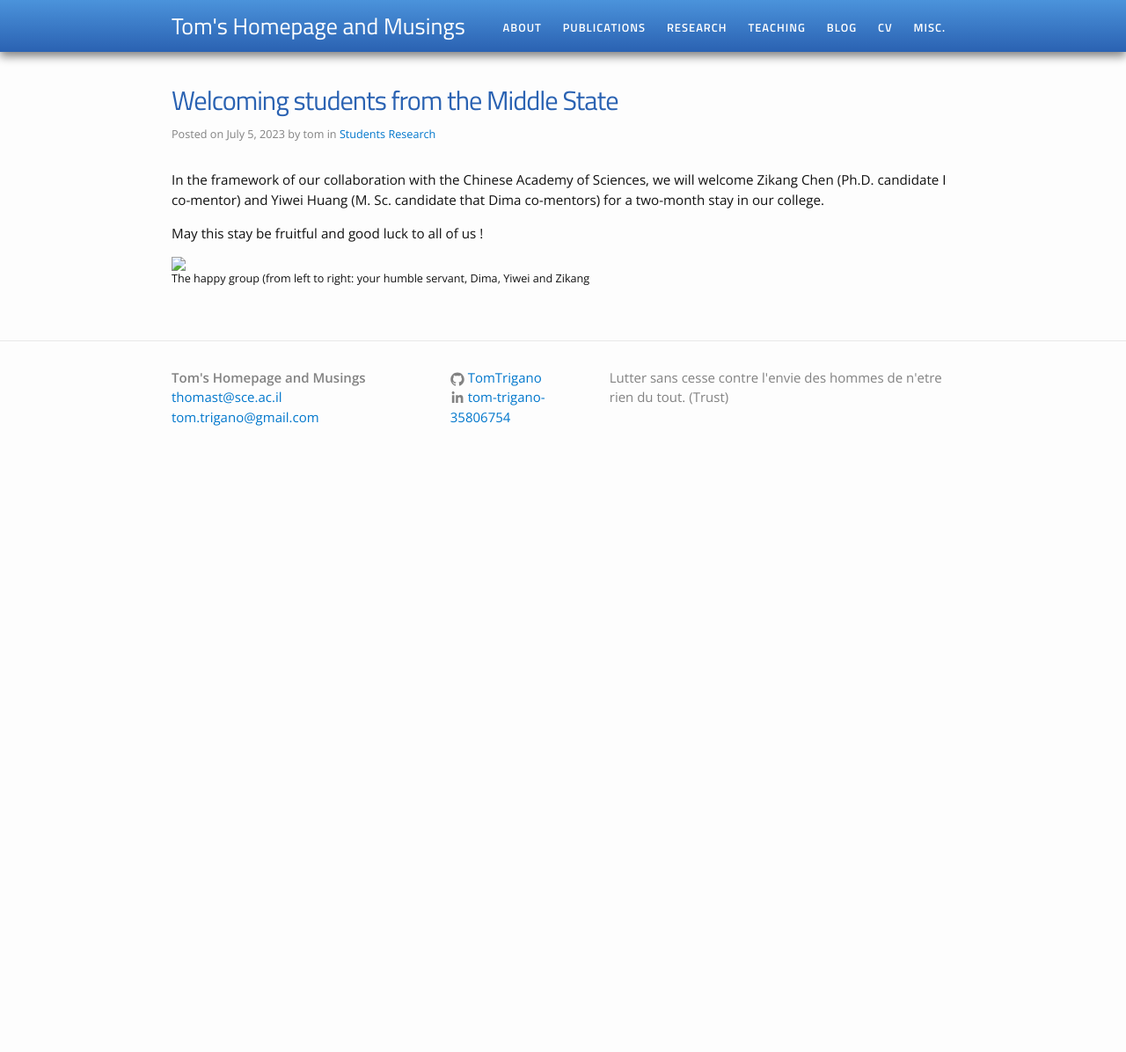
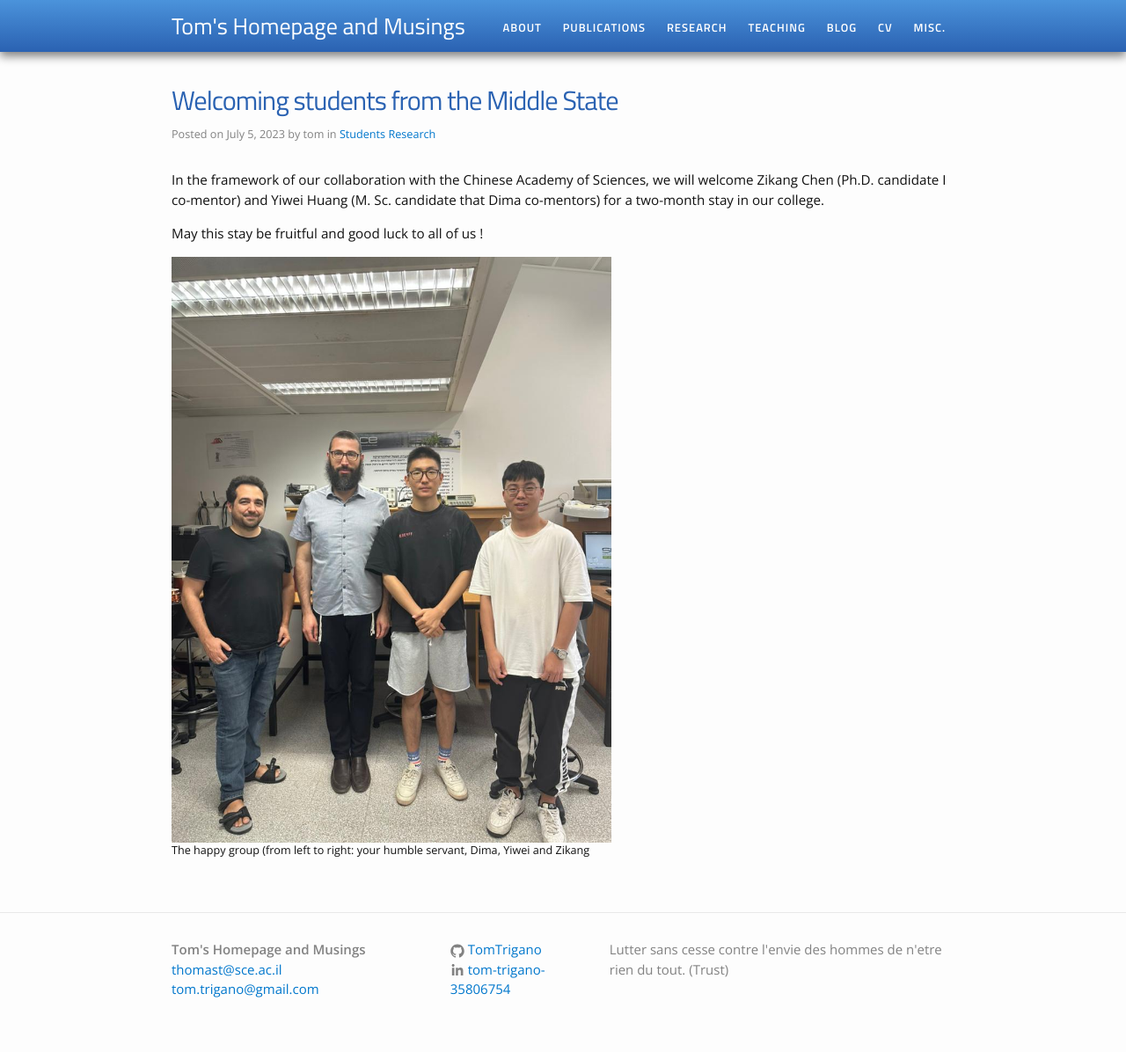
Before and after one commit to TomTrigano/my-webpage, a Jekyll site: the page built from _posts/2023-07-05-post.md, in a window 1280 px wide. Shown: the whole page at 88% size. Built offline with Jekyll 4.4.1, drawn with Linux system fonts in a browser that asks for light colours; before the commit the page ends 900 px from its top, so only the background shows below that.

Commit message:
Update 2023-07-05-post.md

```diff
--- a/_posts/2023-07-05-post.md
+++ b/_posts/2023-07-05-post.md
@@ -10,6 +10,6 @@ In the framework of our collaboration with the Chinese Academy of Sciences, we w
 May this stay be fruitful and good luck to all of us !
 
 <figure>
-<img src="my-webpage/images/2023-07-05-im1.jpeg" width="500">
+<img src="/my-webpage/images/2023-07-05-im1.jpeg" width="500">
 <figcaption>The happy group (from left to right: your humble servant, Dima, Yiwei and Zikang</figcaption>
 </figure>
```
